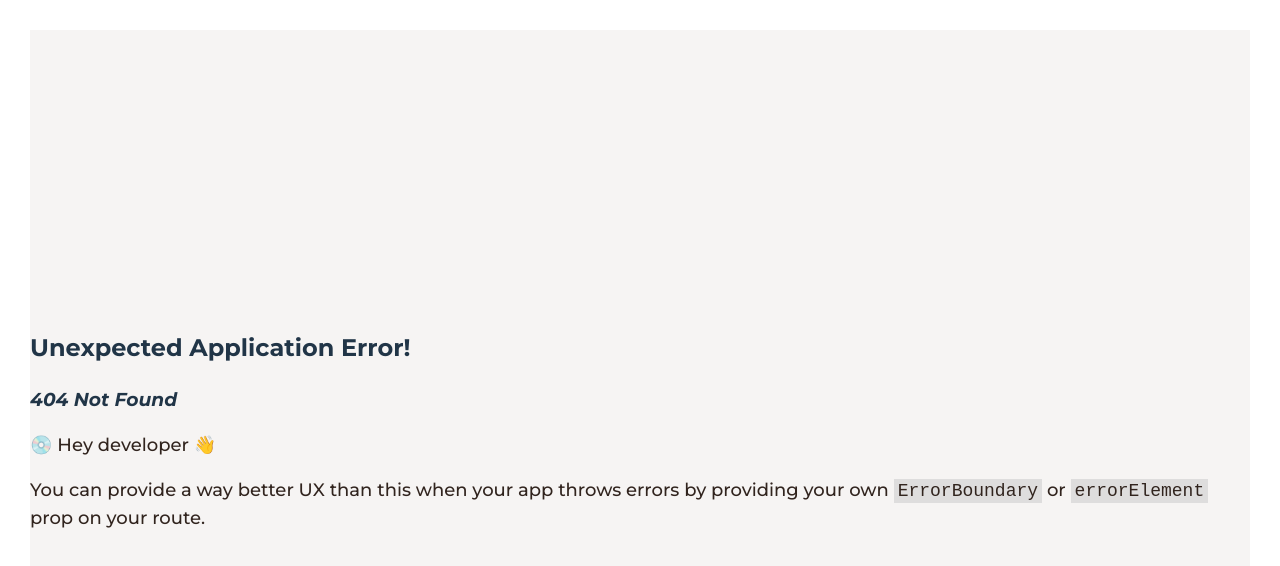
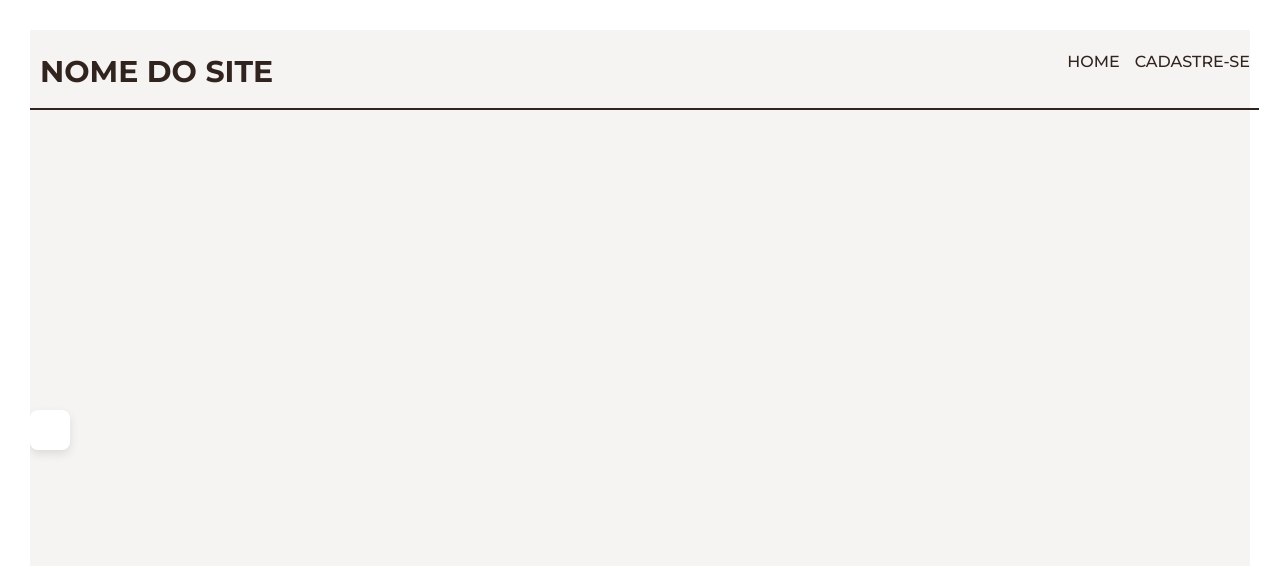
Before and after one commit to nicolasberlato/voluntariado-intergeracional, a React (Vite) app in the folder frontend/: page /login in a window 1280 px wide. Before the commit this address had no page. Shown: the top 566 px of the page. Built offline with nearby package versions, Linux system fonts and the light colour scheme.

Commit message:
Login page #22

```diff
--- /dev/null
+++ b/frontend/src/components/Login.tsx
@@ -0,0 +1,31 @@
+import { Link } from "react-router-dom";
+
+
+function Login() {
+
+const handleSubmit = () => {
+ //enviar para o back
+}
+
+  return (
+    <div className="signup">
+      <h1>NOME DO SITE</h1>
+      <nav>
+        <ul>
+          <Link to="/">
+            <li>HOME</li>
+          </Link>
+          <Link to="/signup">
+            <li>CADASTRE-SE</li>
+          </Link>
+        </ul>
+      </nav>
+      <hr />
+      <form onSubmit={handleSubmit}>
+
+      </form>
+    </div>
+  );
+}
+
+export default Login;
--- a/frontend/src/components/Signup.tsx
+++ b/frontend/src/components/Signup.tsx
@@ -1,7 +1,7 @@
 import { Link } from "react-router-dom";
 import React, { useState } from "react";
 import "./Signup.css";
-import Img4 from "../assets/img4.jpg";
+import Login from "./Login";
 
 interface Address {
   cep: string;
@@ -182,7 +182,7 @@ function Signup() {
   };
 
   return (
-    <div className="home">
+    <div className="signup">
       <h1>NOME DO SITE</h1>
       <nav>
         <ul>
@@ -347,9 +347,10 @@ function Signup() {
               onChange={handleChange}
             />
           </label>
-          <button type="submit">Enviar</button>
+          <Link to='/login'>
+            <button type="submit">Enviar</button>
+          </Link>
         </form>
-
       </div>
     </div>
   );
--- a/frontend/src/main.tsx
+++ b/frontend/src/main.tsx
@@ -4,6 +4,7 @@ import './index.css'
 import { createBrowserRouter, RouterProvider } from 'react-router-dom'
 import Home from './components/Home.tsx'
 import Signup from './components/Signup.tsx'
+import Login from './components/Login.tsx'
 
 const router = createBrowserRouter([
   {
@@ -13,6 +14,10 @@ const router = createBrowserRouter([
   {
     path:'/signup',
     element:<Signup />,
+  },
+  {
+    path:'/login',
+    element:<Login />,
   }
 
 ])
```
